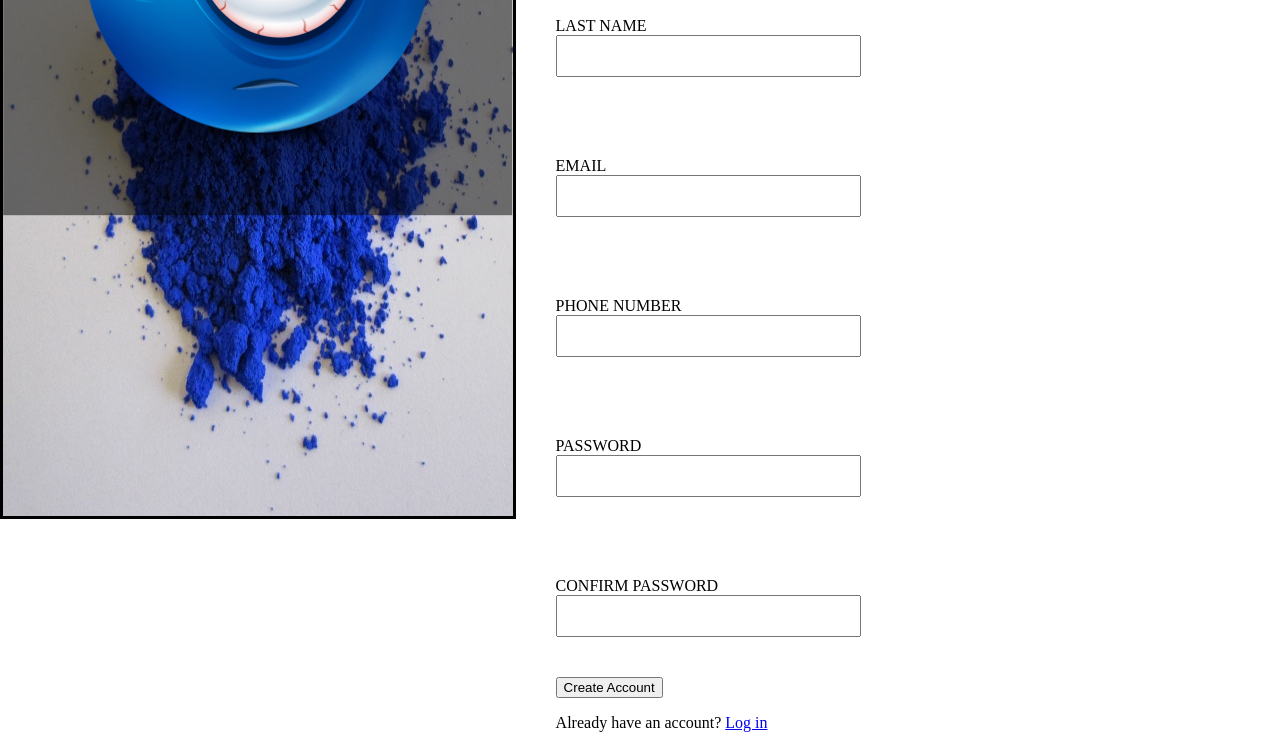
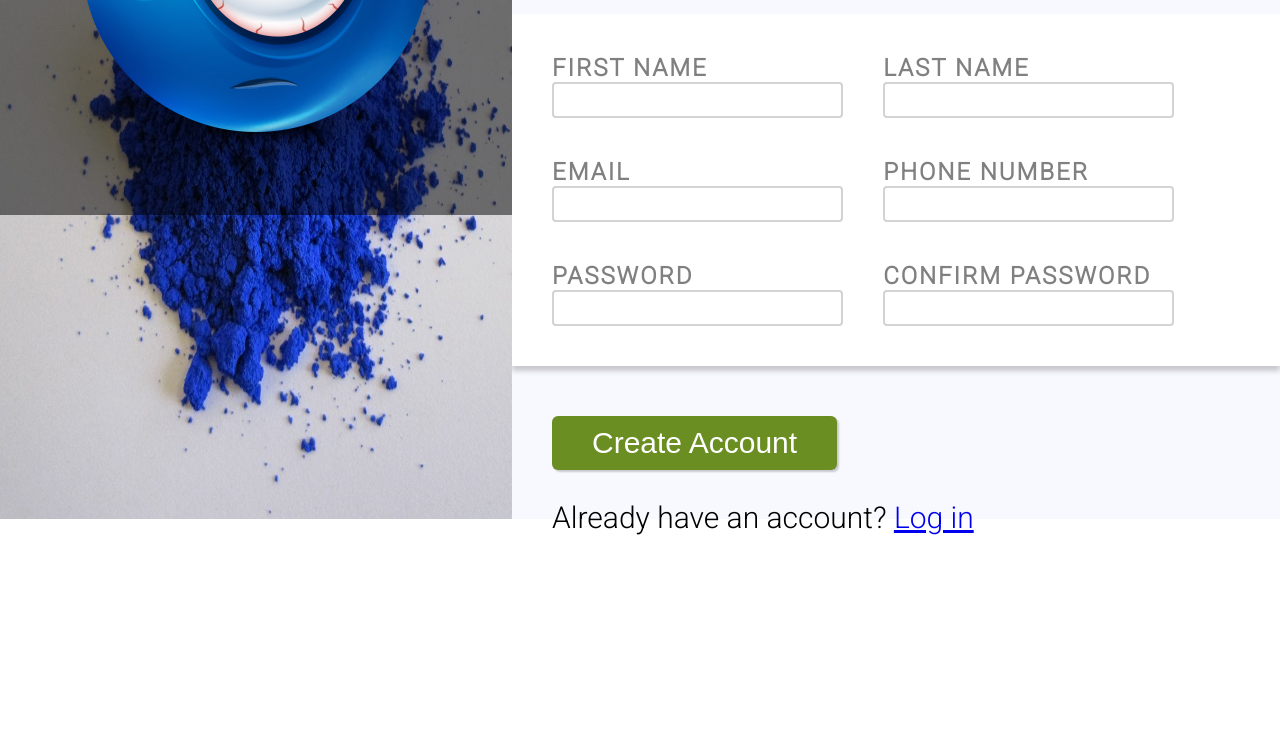
Before and after one commit to zkhan04/sign-up-form, a plain HTML site: page index.html in a window 1280 px wide. Shown: the part 281-1029 px from the top of the page. After the commit the page ends 846 px from the top, so only its background shows below. Drawn offline with Linux system fonts and the light colour scheme.

```diff
--- a/index.html
+++ b/index.html
@@ -3,6 +3,9 @@
 <head>
     <meta charset="UTF-8">
     <meta name="viewport" content="width=device-width, initial-scale=1.0">
+    <link rel="preconnect" href="https://fonts.googleapis.com">
+    <link rel="preconnect" href="https://fonts.gstatic.com" crossorigin>
+    <link href="https://fonts.googleapis.com/css2?family=Roboto:wght@300&display=swap" rel="stylesheet">
     <link rel="stylesheet" href="style.css">
     <title>Document</title>
 </head>
--- a/style.css
+++ b/style.css
@@ -1,5 +1,7 @@
 :root {
     --left-margin: 40px;
+    font-family: 'Roboto', sans-serif;
+    font-size: 30px;
 }
 
 html, body {
@@ -8,16 +10,11 @@ html, body {
     margin: 0;
 }
 
-label {
-    text-transform: uppercase;
-}
-
 .sidebar {
     flex: 1;
     flex-shrink: 0;
     position: relative;
     display: flex;
-    border-style: solid;
 }
 
 img {
@@ -46,6 +43,7 @@ body {
     flex: 1.5;
     display: flex;
     flex-direction: column;
+    background-color: ghostwhite;
 
     > * {
         flex: 1;
@@ -55,17 +53,21 @@ body {
     }
 
     .top {
-        padding-left: 5%;
         padding-right: 10%;
+        margin-left: var(--left-margin);
     }
 
     .form-inputs {
         display: flex;
         flex-direction: row;
+        gap: 40px;
         flex-wrap: wrap;
+        margin-bottom: 50px;
+        background-color: white;
+        box-shadow: 0px 5px 5px rgba(0, 0, 0, 0.2);
+        padding: 40px 0px 40px 40px;
 
         .label-input-set {
-            margin: var(--left-margin);
             width: 40%;
             display: flex;
             flex-direction: column;
@@ -73,21 +75,43 @@ body {
 
             label {
                 align-self: flex-start;
+                text-transform: uppercase;
+                font-weight: bold;
+                font-size: 0.8em;
+                color: gray;
+                letter-spacing: 2px;
             }
 
             input {
-                height: 1.5em;
-                font-size: 1.5em;
+                height: 1em;
+                font-size: 1em;
+                border-style: solid;
+                border-color: lightgray;
+                border-radius: 4px;
+            }
+
+            input:focus {
+                outline: none;
+                border-color: lightskyblue;
+                box-shadow: 2px 2px 2px rgba(0, 0, 0, 0.2);
             }
         }
     }
 
     [type='submit'] {
         align-self: flex-start;
+        background-color: olivedrab;
+        color: white;
         margin-left: var(--left-margin);
+        padding: 10px 40px 10px 40px;
+        border-radius: 6px;
+        border-style: none;
+        box-shadow: 2px 2px 2px rgba(0, 0, 0, 0.2);
+        font-size: 30px;
     }
 
-    div:last-child {
+    >:last-child {
+        justify-content: start;
         margin-left: var(--left-margin);
     }
 }
```
